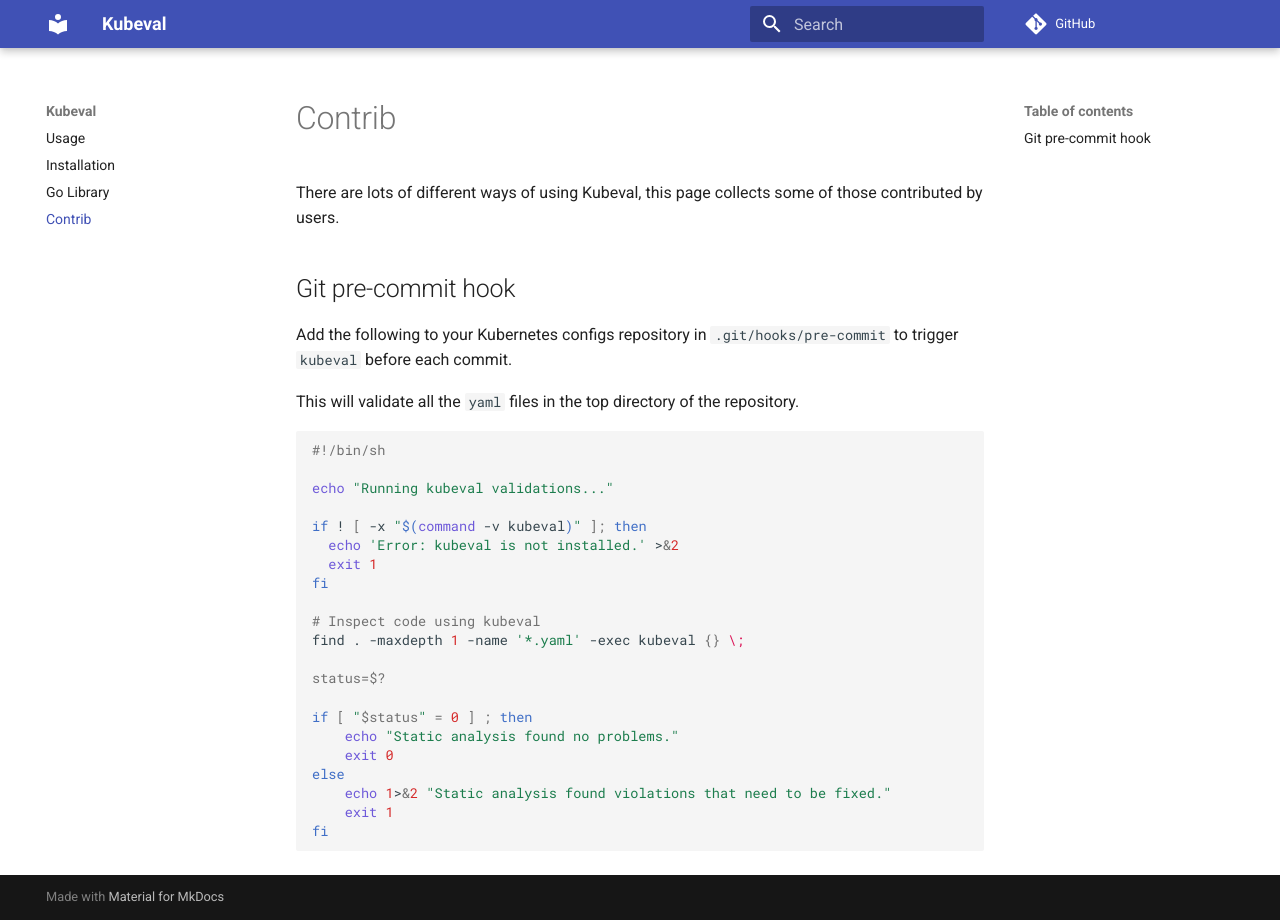
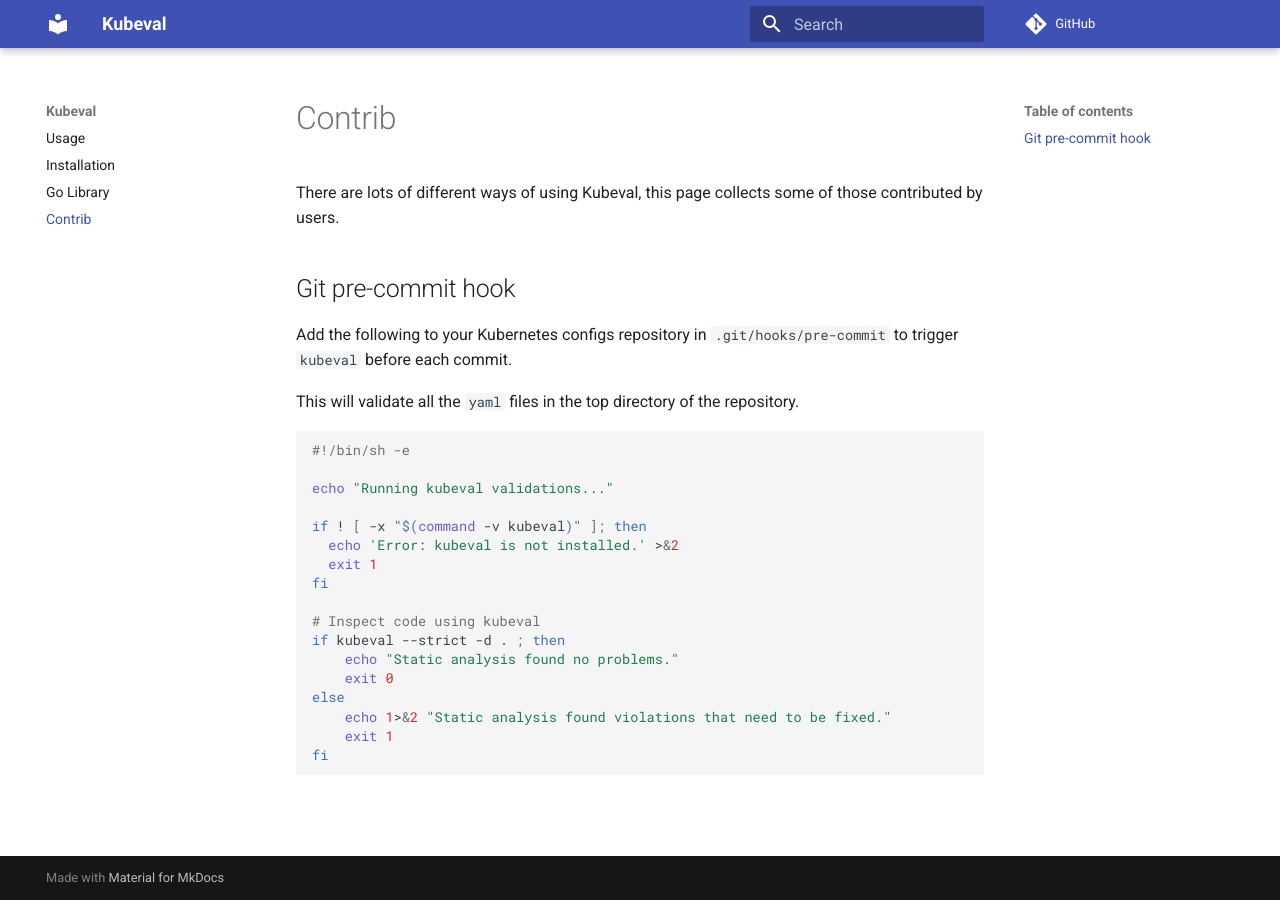
Before and after one commit to instrumenta/kubeval, an MkDocs documentation site: the page built from docs/contrib.md, in a window 1280 px wide. Built offline with MkDocs 1.6.1 and Material for MkDocs 9.7.7, drawn with Linux system fonts in a browser that asks for light colours; comment, search, counter and statistics services are not loaded.

Commit message:
find + exec is very slow
it is way faster to run kubeval once with the files as arguments
or using `-d`

````diff
--- a/docs/contrib.md
+++ b/docs/contrib.md
@@ -10,7 +10,7 @@ Add the following to your Kubernetes configs repository in `.git/hooks/pre-commi
 This will validate all the `yaml` files in the top directory of the repository.
 
 ```shell
-#!/bin/sh
+#!/bin/sh -e
 
 echo "Running kubeval validations..."
 
@@ -20,11 +20,7 @@ if ! [ -x "$(command -v kubeval)" ]; then
 fi
 
 # Inspect code using kubeval
-find . -maxdepth 1 -name '*.yaml' -exec kubeval {} \;
-
-status=$?
-
-if [ "$status" = 0 ] ; then
+if kubeval --strict -d . ; then
     echo "Static analysis found no problems."
     exit 0
 else
````
